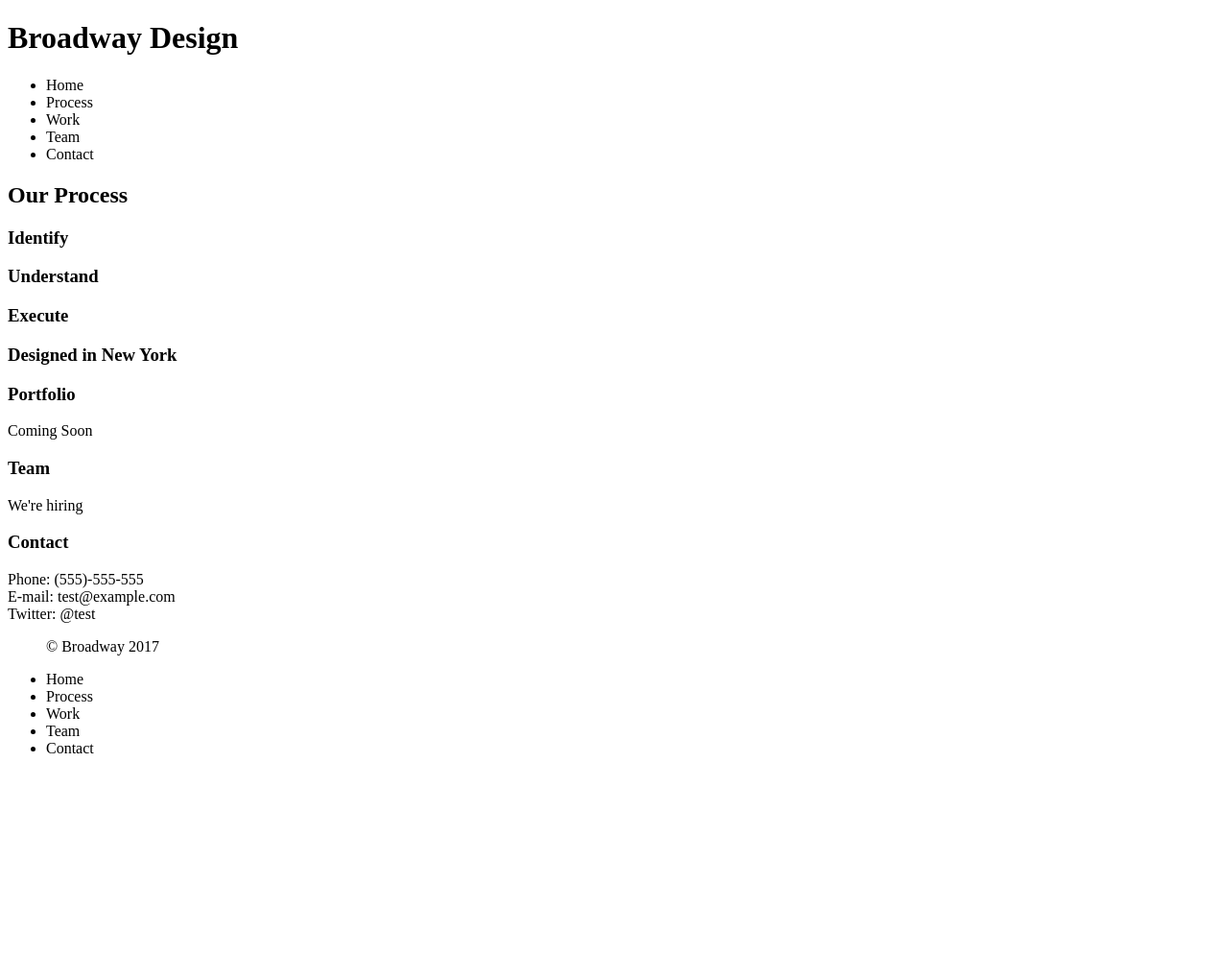
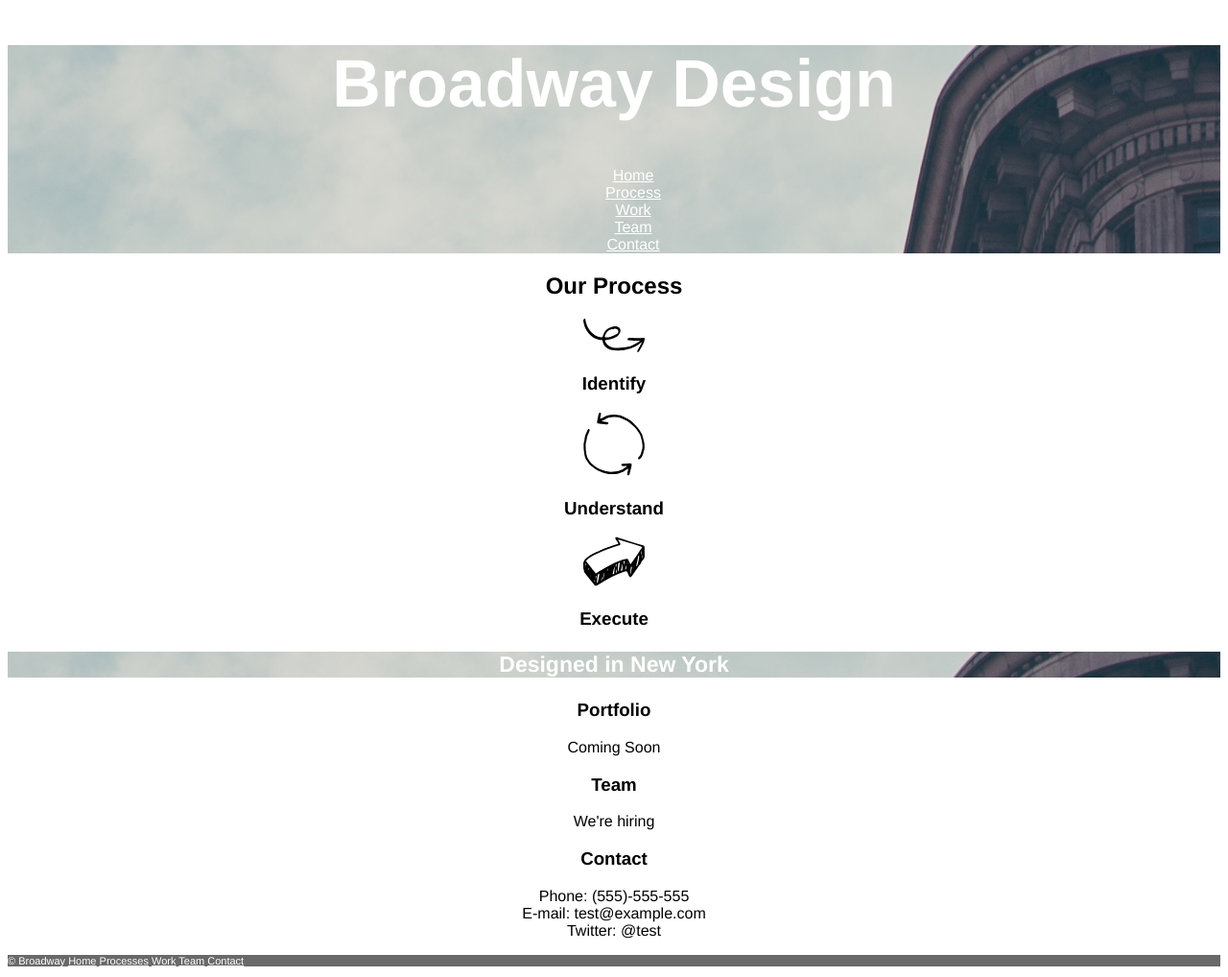
Before and after one commit to lriviere/broadway, a plain HTML site: page index.html in a window 1280 px wide. Shown: the whole page at 96% size. Before the commit the page ends 805 px from the top, so only its background shows below. Drawn offline with Linux system fonts and the light colour scheme.

Commit message:
HTML and CSS complete

```diff
--- a/index.html
+++ b/index.html
@@ -2,58 +2,66 @@
 <html>
   <head>
     <meta charset="utf-8">
-    <href="resources/css/style.css" type="style/css" rel="stylesheet">
     <title>Broadway Design Agency</title>
+    <link href="resources/css/style.css" type="text/css" rel="stylesheet">
   </head>
   <body>
-    <div id="header">
+    <div class="header">
       <h1>Broadway Design</h1>
       <ul>
-        <li>Home</li>
-        <li>Process</li>
-        <li>Work</li>
-        <li>Team</li>
-        <li>Contact</li>
+        <li><a href="#header">Home</a></li>
+        <li><a href="#subheader">Process</a></li>
+        <li><a href="#work">Work</a></li>
+        <li><a href="#team">Team</a></li>
+        <li><a href="#contact">Contact</a></li>
       </ul>
 
     </div>
 
-    <div id="process">
+    <div class="process">
 
-      <h2>Our Process</h2>
+      <h2 class="subheader">Our Process</h2>
+      <p>
+        <img src="resources/icons/identify.svg"/></p>
 
       <h3>Identify</h3>
+      <p>
+        <img src="resources/icons/understand.svg"></p>
 
       <h3>Understand</h3>
+
+      <p>
+        <img src="resources/icons/execute.svg"></p>
 
       <h3>Execute</h3>
 
     </div>
 
-    <h3>Designed in New York</h3>
+    <div>
+    <h3 class="promo">Designed in New York</h3>
 
-    <h3>Portfolio</h3>
+    <h3 id="work">Portfolio</h3>
 
       <p>Coming Soon</p>
 
-    <h3>Team</h3>
+    <h3 id="team">Team</h3>
 
       <p>We're hiring</p>
 
-    <h3>Contact</h3>
+    <h3 id="contact">Contact</h3>
 
       <p>Phone: (555)-555-555<br />E-mail: test@example.com<br /> Twitter: @test</p>
+    </div>
 
-
-    <div id="footer">
-      <ul><p>© Broadway 2017</p>
-
-        <li>Home</li>
-        <li>Process</li>
-        <li>Work</li>
-        <li>Team</li>
-        <li>Contact</li>
-      </ul>
+    <div class="footer">
+      <p>
+        &copy; Broadway
+      <a class="nav" href="#">Home</a>
+      <a class="nav" href="#processes">Processes</a>
+      <a class="nav" href="work">Work</a>
+      <a class="nav" href="#team">Team</a>
+      <a class="nav" href="#contact">Contact</a>
+    </p>
 
     </div>
 
--- a/resources/css/style.css
+++ b/resources/css/style.css
@@ -0,0 +1,37 @@
+
+
+body {
+  font-family: Helvetica,sans-serif;
+  text-align: center;
+}
+
+h1 {
+  font-size: 70px;
+  font-weight: bold;
+  color: white;
+}
+
+ul, a {
+color: white;
+list-style-type: none;
+}
+
+.promo {
+background-image: url(../../resources/images/the-flatiron-building.png);
+font-size: 23px;
+font-weight: bold;
+color: white;
+}
+
+.header {
+background-image: url(../../resources/images/the-flatiron-building.png);
+}
+
+.footer {
+  text-align: left;
+  background-color: dimgray;
+  font-size: 11px;
+  list-style-type: none;
+  color: white;
+
+}
```
